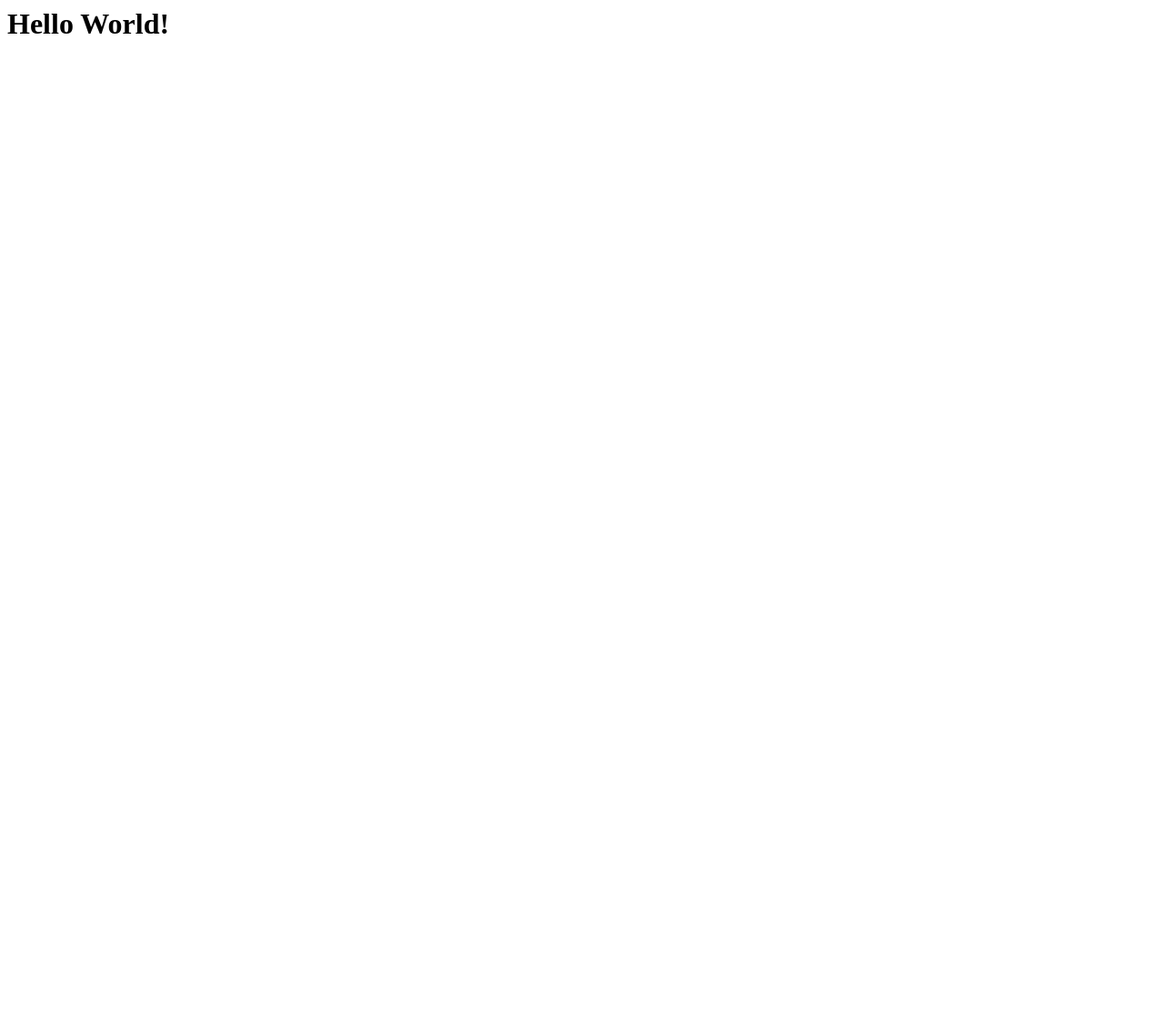
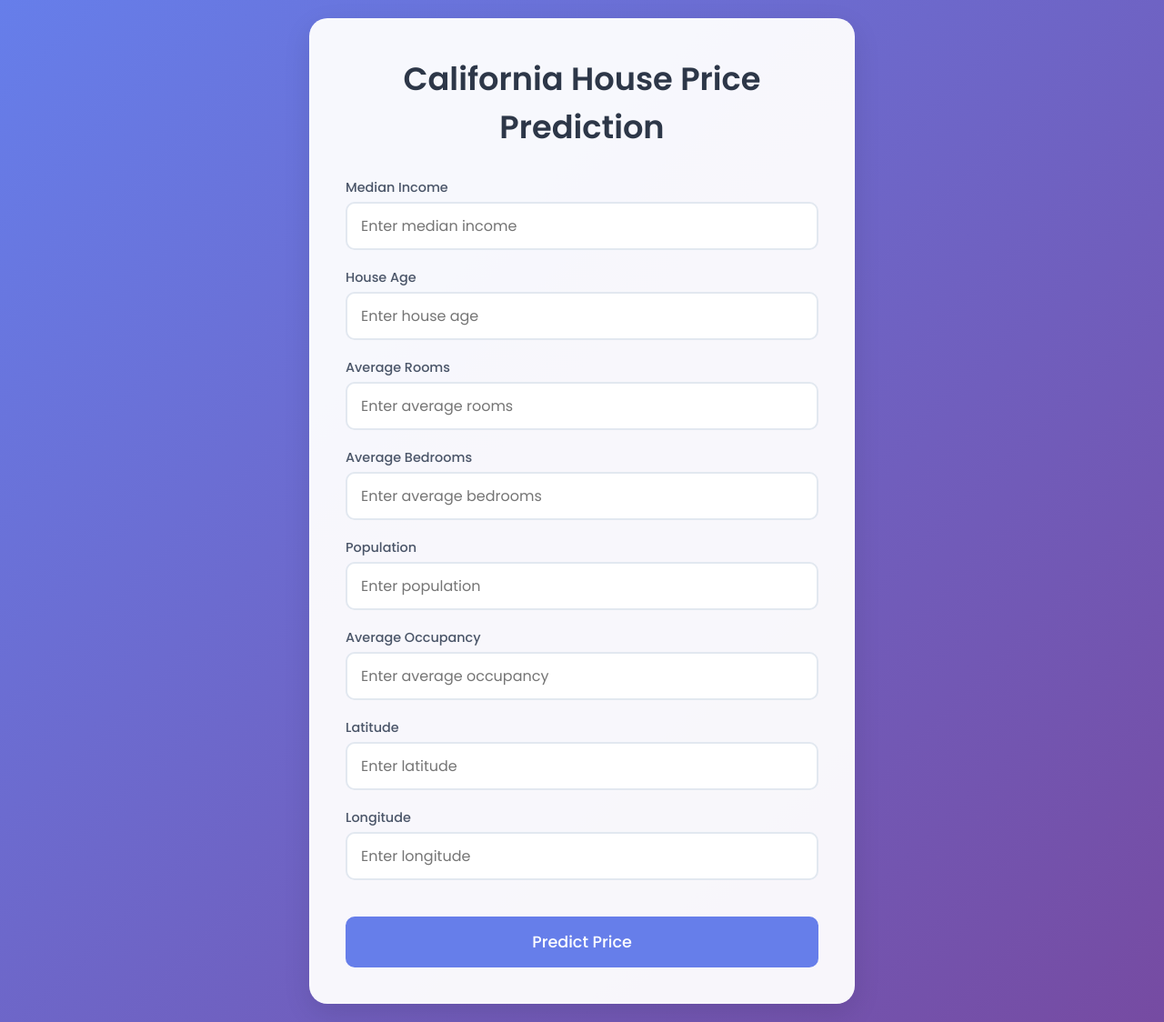
Before and after one commit to pauldebanshu19/californiahousepricing, a Flask app: page / in a window 1280 px wide. Before the commit the page is almost empty. Shown: the whole page at 91% size. Before the commit the page ends 37 px from the top, so only its background shows below. Run offline with Flask 3, Linux system fonts and the light colour scheme; parts of the project's set-up code (start-up, migrations or seed data) failed here and were passed over.

Commit message:
web app is ready

```diff
--- a/templates/home.html
+++ b/templates/home.html
@@ -1,3 +1,158 @@
-<h1>
-    Hello World!
-</h1>
+<!DOCTYPE html>
+<html>
+<head>
+    <meta charset="UTF-8">
+    <meta name="viewport" content="width=device-width, initial-scale=1.0">
+    <title>California House Price Prediction</title>
+    <link href='https://fonts.googleapis.com/css?family=Poppins:300,400,500,600,700' rel='stylesheet' type='text/css'>
+    <style>
+        * {
+            box-sizing: border-box;
+            margin: 0;
+            padding: 0;
+            font-family: 'Poppins', sans-serif;
+        }
+
+        body {
+            background: linear-gradient(135deg, #667eea 0%, #764ba2 100%);
+            min-height: 100vh;
+            display: flex;
+            justify-content: center;
+            align-items: center;
+            padding: 20px;
+        }
+
+        .container {
+            background: rgba(255, 255, 255, 0.95);
+            border-radius: 20px;
+            padding: 40px;
+            box-shadow: 0 10px 30px rgba(0, 0, 0, 0.1);
+            width: 100%;
+            max-width: 600px;
+        }
+
+        h1 {
+            color: #2d3748;
+            text-align: center;
+            margin-bottom: 30px;
+            font-size: 2.2em;
+            font-weight: 600;
+        }
+
+        .form-group {
+            margin-bottom: 20px;
+        }
+
+        .form-group label {
+            display: block;
+            margin-bottom: 5px;
+            color: #4a5568;
+            font-size: 0.9em;
+            font-weight: 500;
+        }
+
+        input[type="text"] {
+            width: 100%;
+            padding: 12px 15px;
+            border: 2px solid #e2e8f0;
+            border-radius: 10px;
+            font-size: 1em;
+            transition: all 0.3s ease;
+            outline: none;
+        }
+
+        input[type="text"]:focus {
+            border-color: #667eea;
+            box-shadow: 0 0 0 3px rgba(102, 126, 234, 0.1);
+        }
+
+        button {
+            background: #667eea;
+            color: white;
+            padding: 15px 30px;
+            border: none;
+            border-radius: 10px;
+            width: 100%;
+            font-size: 1.1em;
+            font-weight: 500;
+            cursor: pointer;
+            transition: all 0.3s ease;
+            margin-top: 20px;
+        }
+
+        button:hover {
+            background: #764ba2;
+            transform: translateY(-2px);
+        }
+
+        .prediction-text {
+            margin-top: 20px;
+            padding: 15px;
+            border-radius: 10px;
+            background: #f7fafc;
+            text-align: center;
+            color: #2d3748;
+            font-weight: 500;
+        }
+
+        @media (max-width: 480px) {
+            .container {
+                padding: 20px;
+            }
+
+            h1 {
+                font-size: 1.8em;
+            }
+        }
+    </style>
+</head>
+
+<body>
+    <div class="container">
+        <h1>California House Price Prediction</h1>
+        <form action="{{ url_for('predict')}}" method="post">
+            <div class="form-group">
+                <label for="MedInc">Median Income</label>
+                <input type="text" id="MedInc" name="MedInc" placeholder="Enter median income" required="required" />
+            </div>
+            <div class="form-group">
+                <label for="HouseAge">House Age</label>
+                <input type="text" id="HouseAge" name="HouseAge" placeholder="Enter house age" required="required" />
+            </div>
+            <div class="form-group">
+                <label for="AveRooms">Average Rooms</label>
+                <input type="text" id="AveRooms" name="AveRooms" placeholder="Enter average rooms" required="required" />
+            </div>
+            <div class="form-group">
+                <label for="AveBedrms">Average Bedrooms</label>
+                <input type="text" id="AveBedrms" name="AveBedrms" placeholder="Enter average bedrooms" required="required" />
+            </div>
+            <div class="form-group">
+                <label for="Population">Population</label>
+                <input type="text" id="Population" name="Population" placeholder="Enter population" required="required" />
+            </div>
+            <div class="form-group">
+                <label for="AveOccup">Average Occupancy</label>
+                <input type="text" id="AveOccup" name="AveOccup" placeholder="Enter average occupancy" required="required" />
+            </div>
+            <div class="form-group">
+                <label for="Latitude">Latitude</label>
+                <input type="text" id="Latitude" name="Latitude" placeholder="Enter latitude" required="required" />
+            </div>
+            <div class="form-group">
+                <label for="Longitude">Longitude</label>
+                <input type="text" id="Longitude" name="Longitude" placeholder="Enter longitude" required="required" />
+            </div>
+            <button type="submit">Predict Price</button>
+        </form>
+        {% if prediction_text %}
+        <div class="prediction-text">
+            {{prediction_text}}
+        </div>
+        {% endif %}
+    </div>
+</body>
+</html>
+
+</body>
+</html>
```
